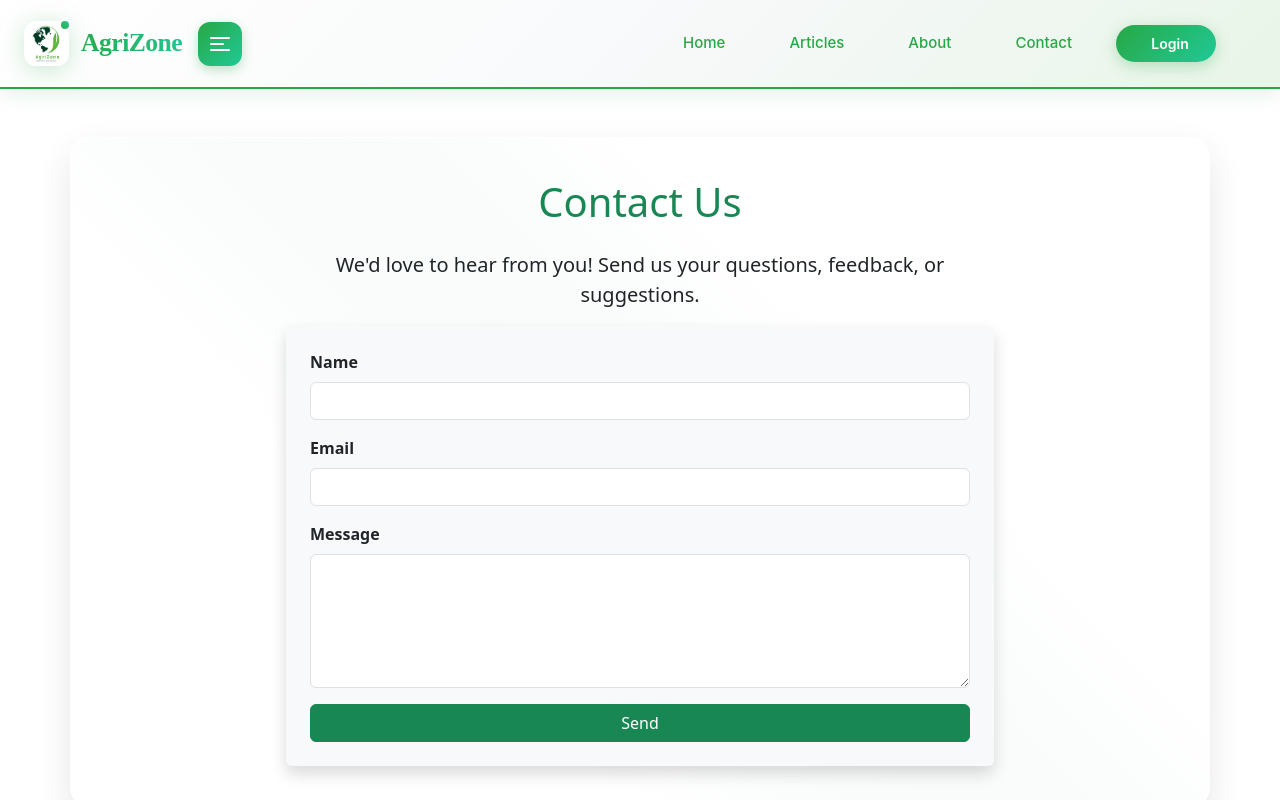
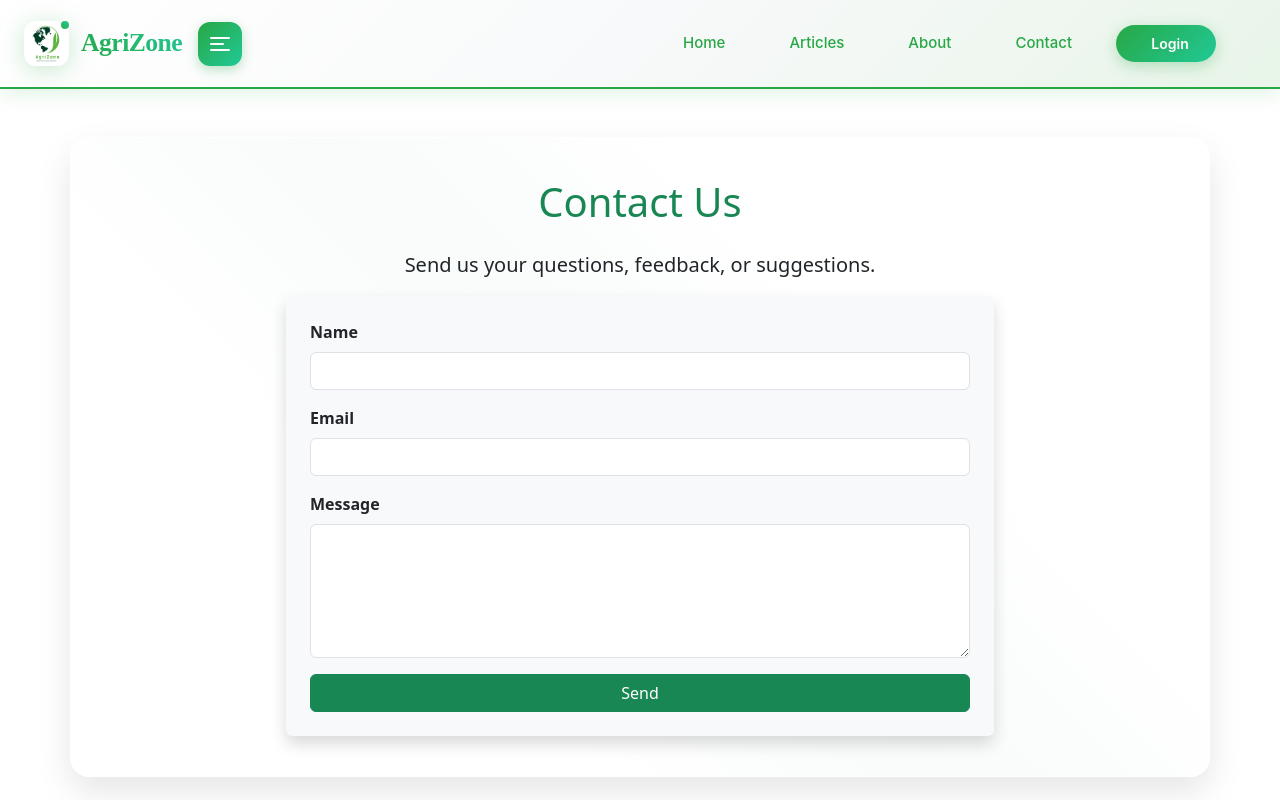
Before and after one commit to dlshn/AgriZone-Blog-With-ChatBot, a React (Create React App) app in the folder front_end/: page /Contact in a window 1280 px wide. Shown: the top 800 px of the page. Built offline with nearby package versions, Linux system fonts and the light colour scheme.

Commit message:
Update Contact.jsx

```diff
--- a/front_end/src/components/Contact.jsx
+++ b/front_end/src/components/Contact.jsx
@@ -35,7 +35,7 @@ const Contact = () => {
         <div className="col-lg-8">
           <h1 className="text-success text-center mb-4">Contact Us</h1>
           <p className="fs-5 text-center">
-            We'd love to hear from you! Send us your questions, feedback, or suggestions.
+            Send us your questions, feedback, or suggestions.
           </p>
           <form ref={form} onSubmit={sendEmail} className="p-4 shadow rounded bg-light">
             <div className="mb-3">
```
